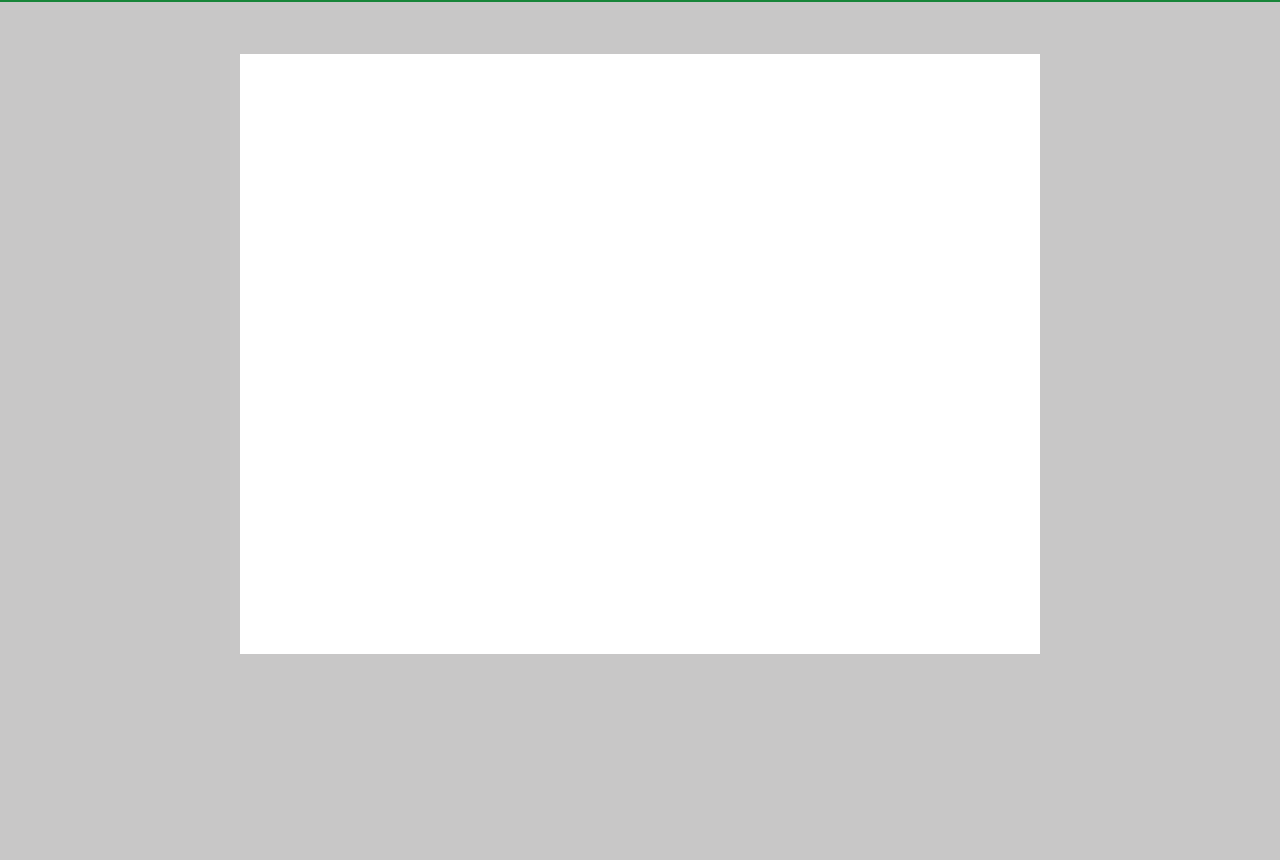
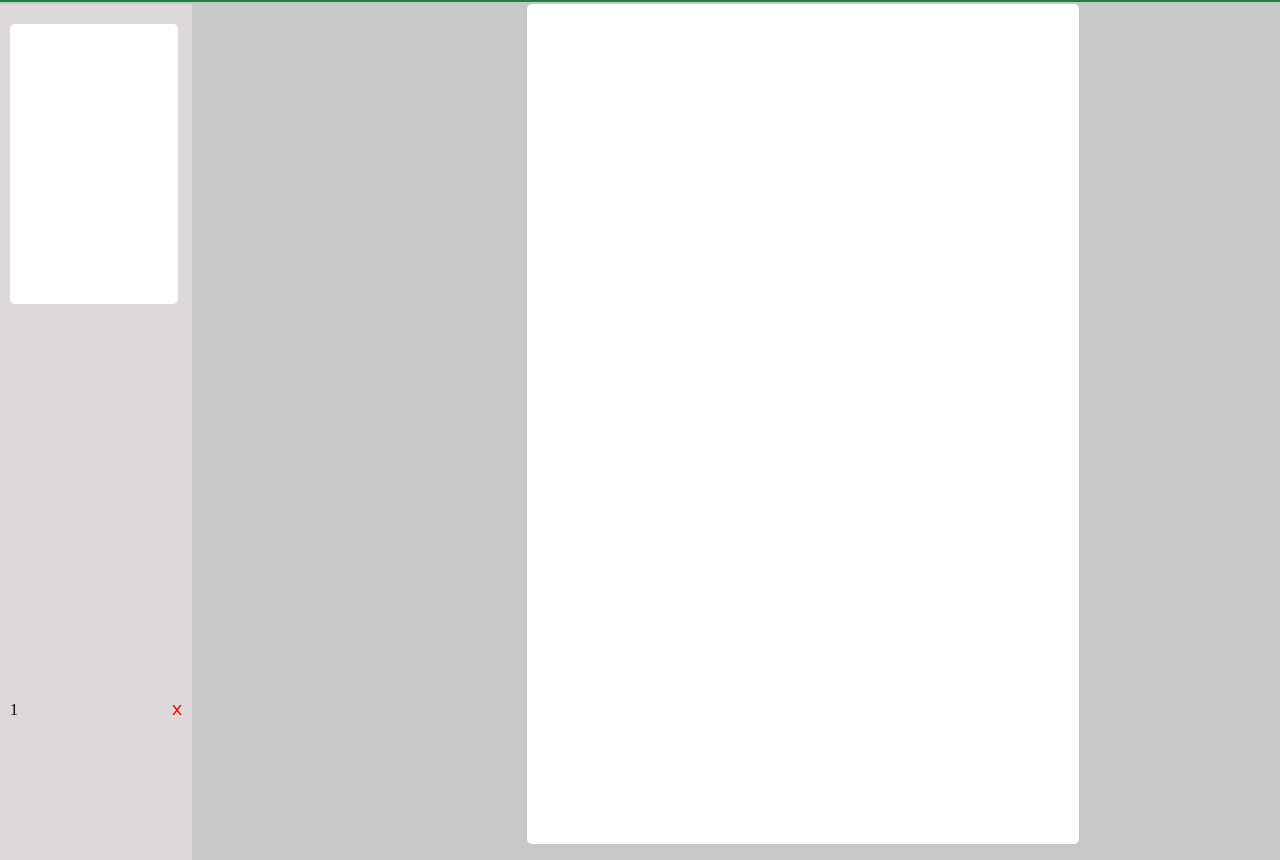
Before and after one commit to MZ-21/JavaScript-Projects, a website: page SwiftNotes/Website.html in a window 1280 px wide. Shown: the part 78-938 px from the top of the page. Before the commit the page ends 800 px from the top, so only its background shows below. Drawn offline with Linux system fonts and the light colour scheme.

Commit message:
side bar edits

```diff
--- a/SwiftNotes/Styles/body-styles.css
+++ b/SwiftNotes/Styles/body-styles.css
@@ -1,12 +1,53 @@
+
+.body-below-menu {
+    display: grid;
+    grid-template-columns: 1fr 2fr;
+}
 .page {
-    /* margin-left: 200px;
-    margin-right: 100px;  */
-    max-width: 800px;
     display: block;
-    margin: auto auto;
-    height: 75vh;
+    width: 40vw;
+    margin-top: 0px;
+    margin-left: 100px;
+    margin-right: 100px;
+    height: 100vh;
     background-color: white;
+    outline: none;
+    border-radius: 5px;
+    padding: 20px;
+    letter-spacing: 1px;
 }
-p {
-    /* margin: 30px 20px; */
+.side-bar-container {
+    position: relative;
+    width: 15vw;
+    height: 100%;
+    margin-right: 20px;
+    background-color: rgba(235, 231, 231,0.6);
+    visibility: visible;
+    display: grid;
+    grid-template-columns: 1fr;
 }
+
+.mock-page {
+    width: 10vw;
+    height: 30vh;
+    background-color: white;
+    border-radius: 5px;
+    margin-left: 10px;
+    margin-right: 10px;
+    margin-top: 20px;
+    font-size: 7px;
+    padding: 20px;
+}
+.mock-page-attributes-container {
+    display: flex;
+    flex-direction: row;
+    align-items: center;
+    justify-content: space-between;
+}
+.number-page-container {
+    margin-left: 10px;
+}
+.delete-icon-container {
+    width: 10px;
+    margin-right: 10px;
+}
--- a/SwiftNotes/Styles/everything.css
+++ b/SwiftNotes/Styles/everything.css
@@ -1,4 +1,5 @@
 body {
     background-color:rgba(187, 185, 185,0.8) ;
     margin: 0;
+
 }
--- a/SwiftNotes/Styles/header-styles-change.css
+++ /dev/null
@@ -1,5 +0,0 @@
-.js-name-page {
-    background-color: white;
-    color: black;
-    box-shadow: 2px 2px 10px 0px rgba(0,0,0,0.8);
-}
--- a/SwiftNotes/Styles/header-styles.css
+++ b/SwiftNotes/Styles/header-styles.css
@@ -1,6 +1,7 @@
 
 .header{
     max-width: 100%;
+    max-height: 100%;
 }
 .header-top {
     display: grid;
@@ -226,7 +227,7 @@
 .header-menu-bar{
     display: grid;
     grid-template-columns: 1fr 1fr 1fr;
-    height: 50px;
+    height: 0px;
     background-color: rgb(213, 210, 210);
     overflow: auto;
     border: 1px solid rgb(187,185,185);
@@ -239,6 +240,7 @@
     transform: translateY(0rem);
     visibility: visible;
     opacity: 1;
+    height: 50px;
 }
 .down-icon-show-clicked {
     background-color: rgba(166, 206, 179,0.8);
--- a/SwiftNotes/Website.html
+++ b/SwiftNotes/Website.html
@@ -77,8 +77,23 @@
                         <div class="right-side-menu-bar"></div>
                     </div>
                 </div>
-                <div class="body-page">
-                    <p contenteditable="true" id="base-page" class="page" ></p>
+                <div class="body-below-menu">
+                        <div class="side-bar-container">
+                            <div class="mock-page-container">
+                                <p id="mock-page" class="mock-page" contenteditable="false"></p>
+                            </div>
+                            <div class="mock-page-attributes-container">
+                                <div class="number-page-container">
+                                    <p class="number-page">1</p>
+                                </div>
+                                <div class="delete-icon-container">
+                                    <svg class="color000000 svgShape delete-icon" xmlns="http://www.w3.org/2000/svg" enable-background="new 0 0 512 512" viewBox="0 0 512 512" id="X"><polygon points="500.899 1 406.611 1 256 195.209 105.389 1 11.101 1 208.856 256 11.101 511 105.389 511 256 316.791 406.611 511 500.899 511 303.144 256" fill="#ff0202"></polygon></svg>
+                                </div>
+                            </div>
+                        </div>
+                        <div class="page-container">
+                            <p id="base-page" class="page" contenteditable="true"></p>
+                        </div>
 
                 </div>
             </div>
--- a/SwiftNotes/scripts/header-js.js
+++ b/SwiftNotes/scripts/header-js.js
@@ -100,3 +100,11 @@ pageName.addEventListener("click",()=>{
 
 
 //-------------------------------------------------------------------------------------------------------------------------------------------------//
+
+
+const page = document.getElementById("base-page");
+
+page.addEventListener("keyup",event =>{
+    if(event.code==="Space"){
+        console.log(page.innerText);
+}});
```
